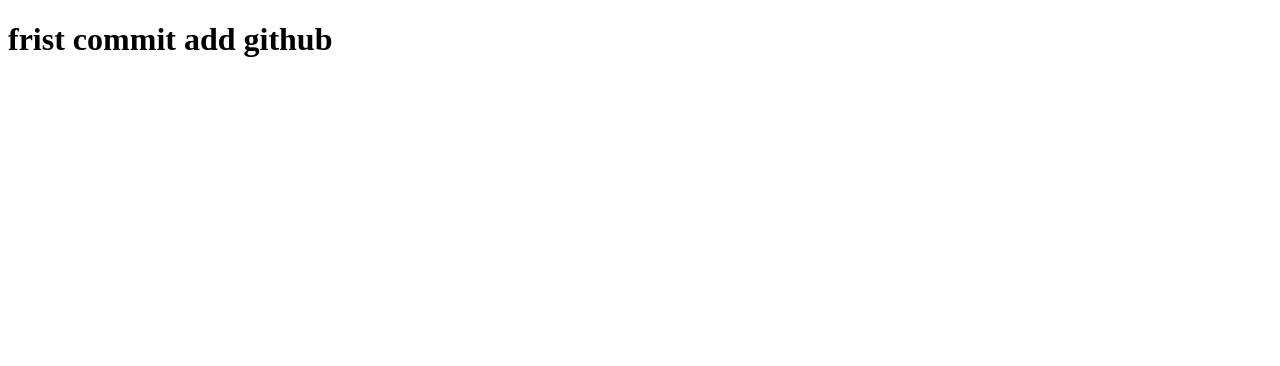
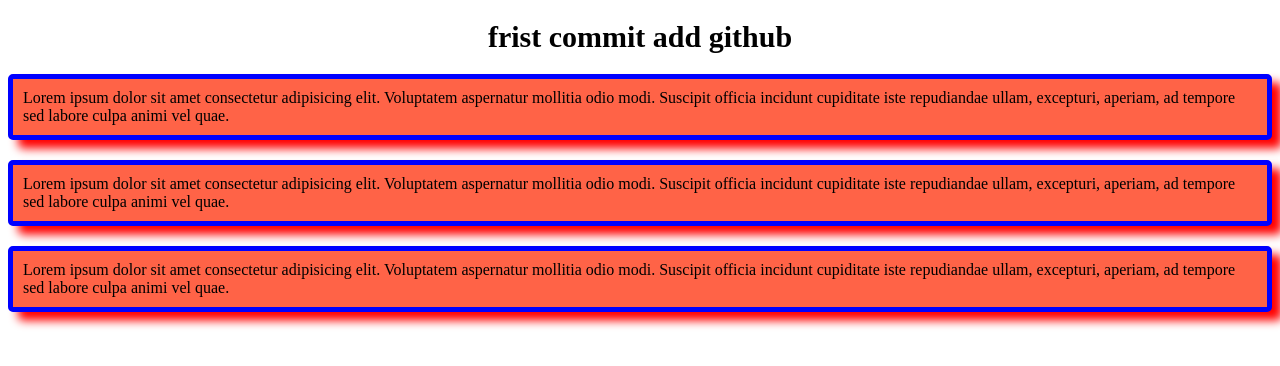
Before and after one commit to Anondabhai/frist-git, a plain HTML site: page index.html in a window 1280 px wide. Drawn offline with Linux system fonts and the light colour scheme.

Commit message:
this a box shadow add and css file add

```diff
--- a/index.html
+++ b/index.html
@@ -4,8 +4,18 @@
     <meta charset="UTF-8">
     <meta name="viewport" content="width=device-width, initial-scale=1.0">
     <title>frist git</title>
+    <link rel="stylesheet" href="style/blog.css">
 </head>
 <body>
     <h1> frist commit add github</h1>
+    <div>
+        Lorem ipsum dolor sit amet consectetur adipisicing elit. Voluptatem aspernatur mollitia odio modi. Suscipit officia incidunt cupiditate iste repudiandae ullam, excepturi, aperiam, ad tempore sed labore culpa animi vel quae.
+    </div>
+    <div>
+        Lorem ipsum dolor sit amet consectetur adipisicing elit. Voluptatem aspernatur mollitia odio modi. Suscipit officia incidunt cupiditate iste repudiandae ullam, excepturi, aperiam, ad tempore sed labore culpa animi vel quae.
+    </div>
 </body>
+<div>
+    Lorem ipsum dolor sit amet consectetur adipisicing elit. Voluptatem aspernatur mollitia odio modi. Suscipit officia incidunt cupiditate iste repudiandae ullam, excepturi, aperiam, ad tempore sed labore culpa animi vel quae.
+</div>
 </html>
--- /dev/null
+++ b/style/blog.css
@@ -0,0 +1,12 @@
+h1{
+    font-size: 30px;
+    text-align: center;
+}
+div{
+    background-color:tomato;
+    padding:10px;
+    margin-bottom:20px;
+    border: 5px solid blue;
+    border-radius: 5px ;
+    box-shadow: 10px 8.5px 10px  red;
+}
```
